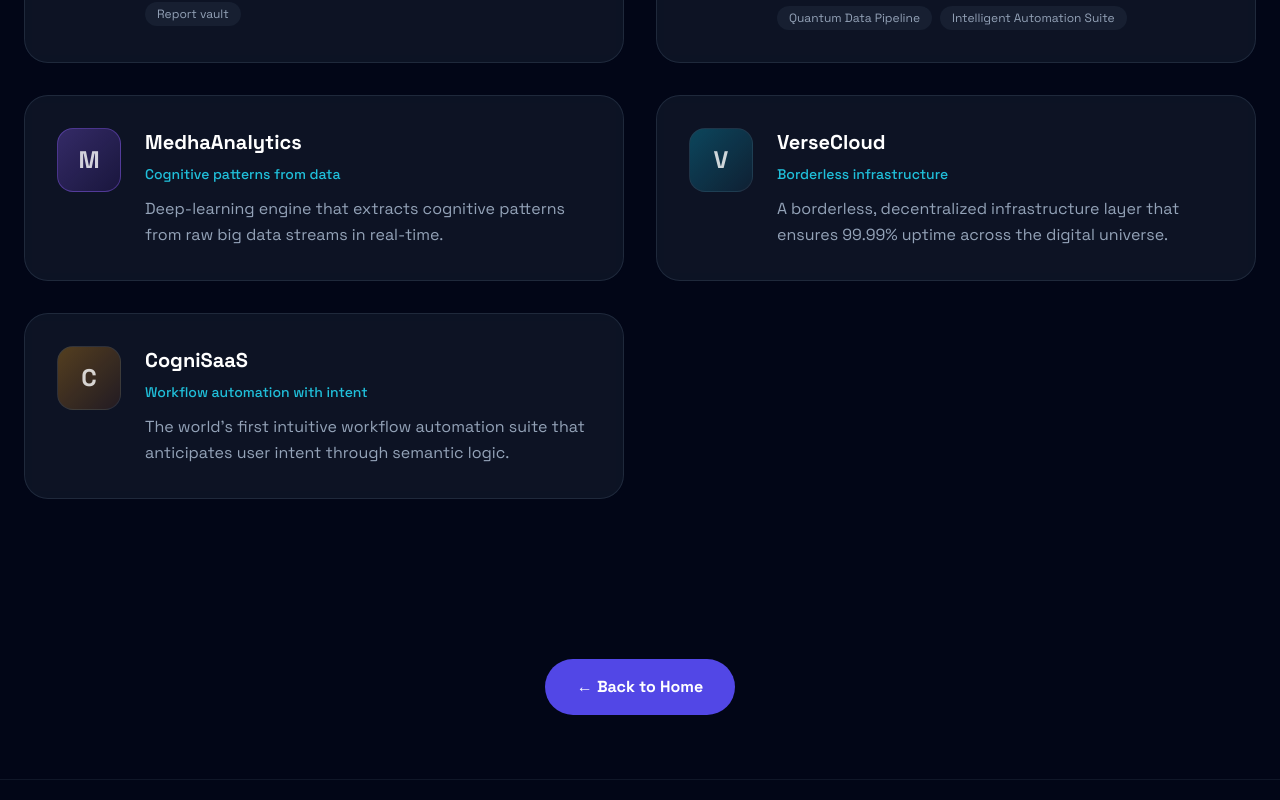
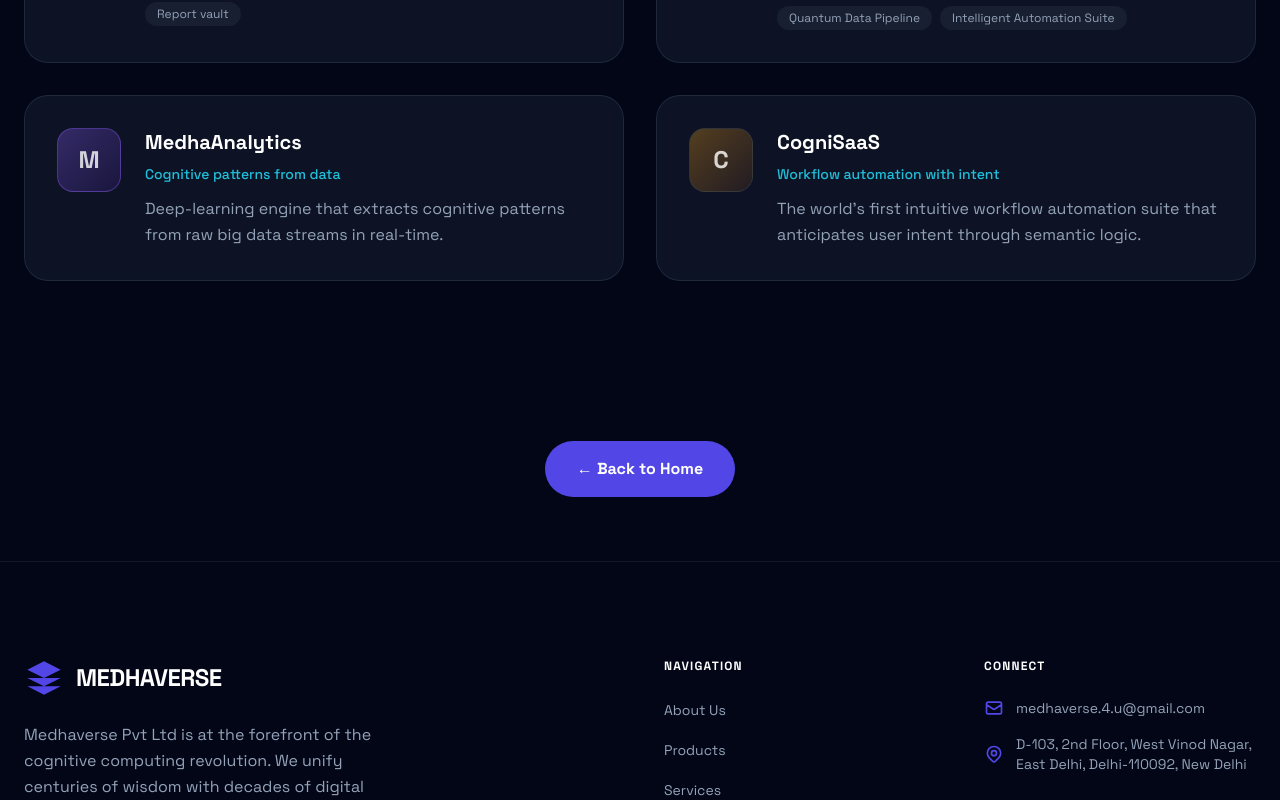
Before and after one commit to lalitjoshi007/medhaverse, a Next.js app: page /verse in a window 1280 px wide. Shown: the part 1780-2580 px from the top of the page. Built offline with nearby package versions, Linux system fonts and the light colour scheme.

Commit message:
remove sneha

```diff
--- a/app/page.tsx
+++ b/app/page.tsx
@@ -8,7 +8,6 @@ import Services from "@/components/Services";
 import Philosophy from "@/components/Philosophy";
 import WhyMedhaverse from "@/components/WhyMedhaverse";
 import MeetFounders from "@/components/MeetFounders";
-import MeetOurMembers from "@/components/MeetOurMembers";
 import CTA from "@/components/CTA";
 import Footer from "@/components/Footer";
 
@@ -41,9 +40,6 @@ export default function Home() {
             <MeetFounders />
           </div>
           <div data-scroll-section>
-            <MeetOurMembers />
-          </div>
-          <div data-scroll-section>
             <CTA />
           </div>
           <div data-scroll-section>
--- a/components/Footer.tsx
+++ b/components/Footer.tsx
@@ -8,7 +8,6 @@ const navLinks = [
   { href: "/#services", label: "Services" },
   { href: "/#philosophy", label: "Philosophy" },
   { href: "/#founders", label: "Founders" },
-  { href: "/#members", label: "Members" },
 ];
 
 const CONTACT_EMAIL = "medhaverse.4.u@gmail.com";
--- a/components/Header.tsx
+++ b/components/Header.tsx
@@ -12,7 +12,6 @@ const navLinks = [
   { href: "/#services", label: "Services" },
   { href: "/#philosophy", label: "Philosophy" },
   { href: "/#founders", label: "Founders" },
-  { href: "/#members", label: "Members" },
 ];
 
 import { isDemoMode } from "@/lib/demoMode";
--- a/components/MeetOurMembers.tsx
+++ /dev/null
@@ -1,64 +0,0 @@
-"use client";
-
-import Image from "next/image";
-import { motion } from "framer-motion";
-import ScrollReveal from "./ScrollReveal";
-
-const members = [
-  {
-    name: "Sneha Choudhary",
-    roles: "Chief Quality Officer & Chief Management Officer",
-    description:
-      "Driving excellence in quality and operations at Medhaverse. Ensuring our solutions meet the highest standards while steering strategic management and organizational growth.",
-    image: "/team/sneha-choudhary.png",
-  },
-];
-
-export default function MeetOurMembers() {
-  return (
-    <section id="members" className="py-24 md:py-32 px-6 border-t border-slate-800/50 overflow-hidden">
-      <div className="max-w-[1440px] mx-auto">
-        <ScrollReveal className="text-center mb-16">
-          <h2 className="text-3xl md:text-5xl font-bold text-white mb-4">
-            Meet Our Members
-          </h2>
-          <p className="text-slate-400 text-lg max-w-2xl mx-auto">
-            The people who bring vision to life—quality, operations, and everyday excellence.
-          </p>
-        </ScrollReveal>
-
-        <div className="flex justify-center">
-          {members.map((member, i) => (
-            <ScrollReveal key={member.name} delay={i * 0.1} className="flex justify-center w-full">
-              <motion.article
-                whileHover={{ y: -4 }}
-                className="w-full max-w-sm rounded-3xl glass-card border border-slate-700/50 hover:border-primary/40 overflow-hidden text-center transition-colors"
-              >
-                <div className="relative w-full aspect-[3/4] max-h-80 mx-auto overflow-hidden bg-slate-800/50">
-                  <Image
-                    src={member.image}
-                    alt={member.name}
-                    fill
-                    className="object-cover object-top"
-                    sizes="(max-width: 768px) 100vw, 400px"
-                  />
-                </div>
-                <div className="p-6 md:p-8">
-                  <span className="inline-block px-3 py-1 rounded-full bg-primary/20 text-primary text-xs font-bold uppercase tracking-widest mb-3">
-                    {member.roles}
-                  </span>
-                  <h3 className="text-xl font-bold text-white mb-2">
-                    {member.name}
-                  </h3>
-                  <p className="text-slate-400 text-sm leading-relaxed">
-                    {member.description}
-                  </p>
-                </div>
-              </motion.article>
-            </ScrollReveal>
-          ))}
-        </div>
-      </div>
-    </section>
-  );
-}
--- a/data/verseWork.ts
+++ b/data/verseWork.ts
@@ -56,16 +56,6 @@ export const verseWork: VerseWorkItem[] = [
     color: "violet",
   },
   {
-    id: "verse-cloud",
-    name: "VerseCloud",
-    tagline: "Borderless infrastructure",
-    description:
-      "A borderless, decentralized infrastructure layer that ensures 99.99% uptime across the digital universe.",
-    href: "/#products",
-    iconPath: "",
-    color: "cyan",
-  },
-  {
     id: "cogni-saas",
     name: "CogniSaaS",
     tagline: "Workflow automation with intent",
```
Also changed, not shown: public/medhaverse-logo.png (added).
